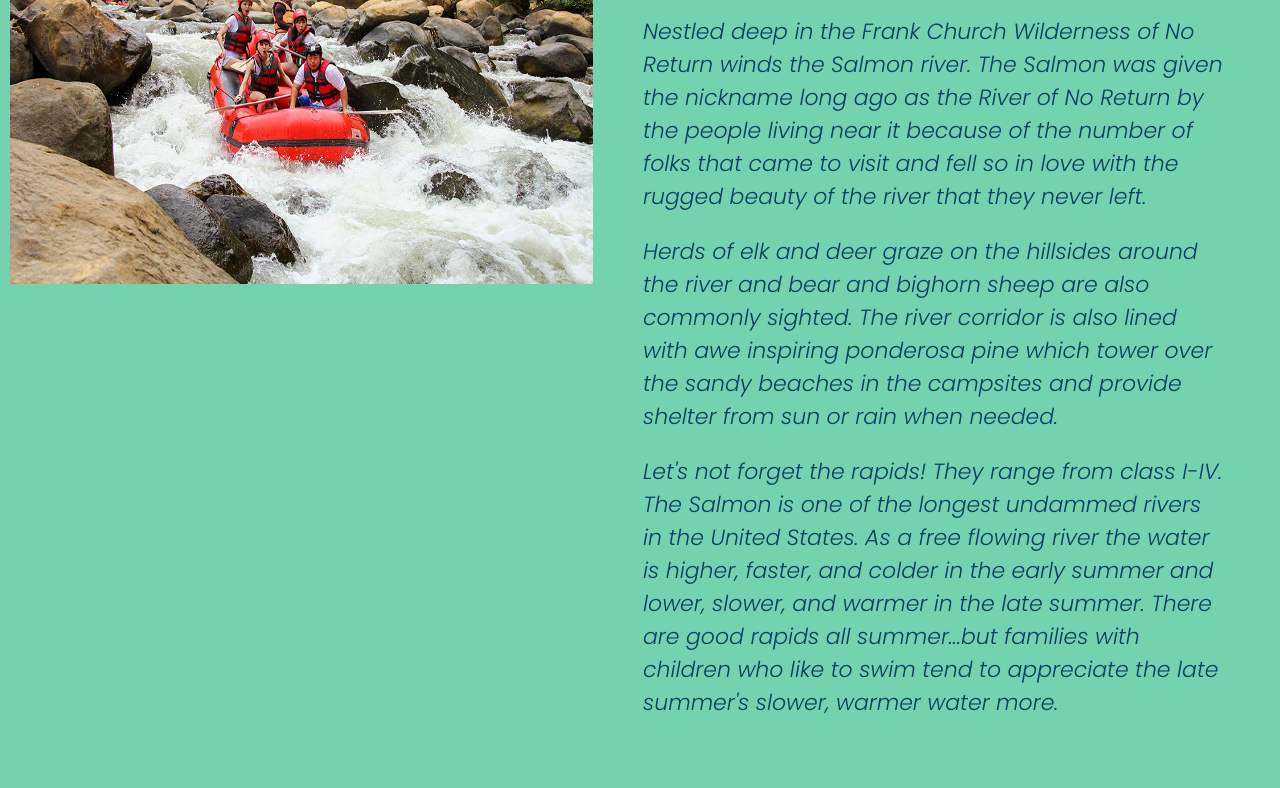
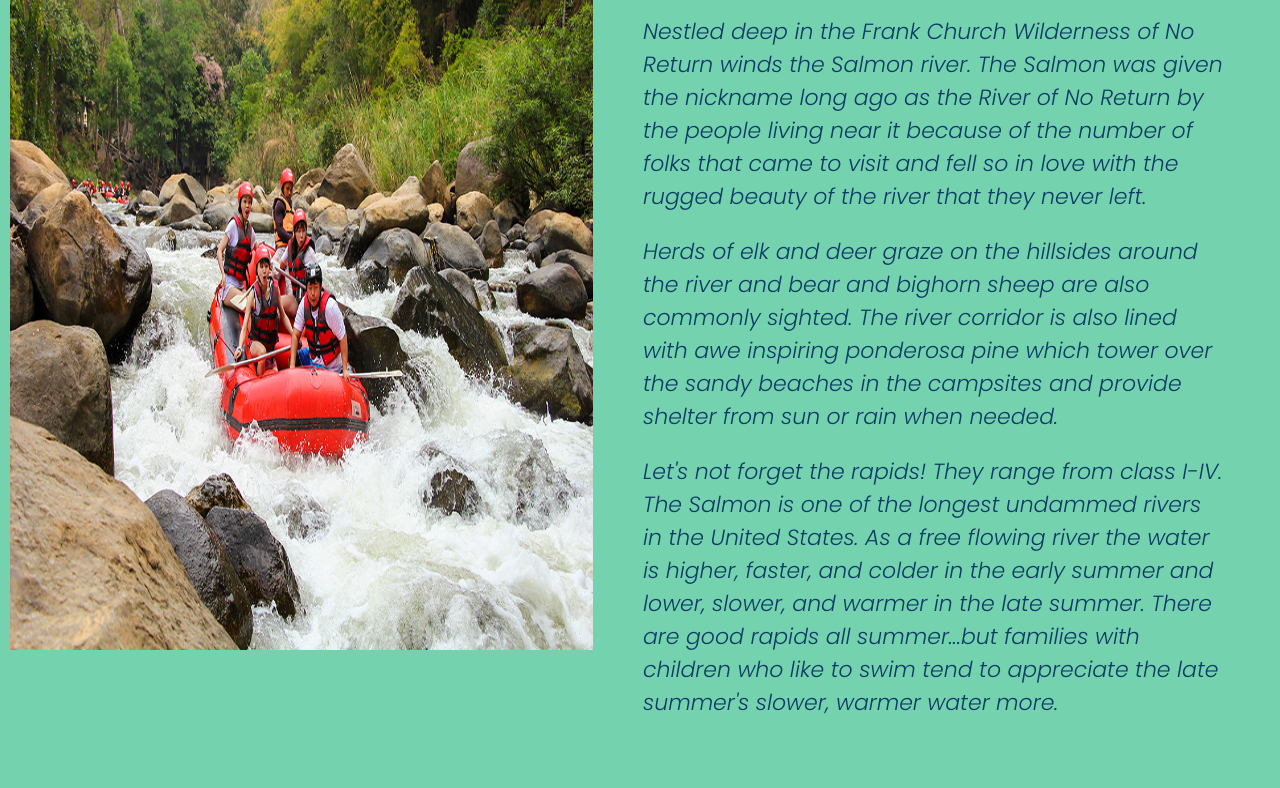
Before and after one commit to fckolob/WDD130, a plain HTML site: page wwr/rivers.html in a window 1280 px wide. Shown: the part 355-1143 px from the top of the page. Drawn offline with Linux system fonts and the light colour scheme.

Commit message:
styles added

```diff
--- a/wwr/styles/style.css
+++ b/wwr/styles/style.css
@@ -271,8 +271,9 @@ footer a:hover{
 .salmon_img{
     grid-column: 1/2;
     grid-row: 1/2;
-    height: 50%;
+    height: 80%;
     width: 100%;
+    align-self: center;
 
 
 }
```
